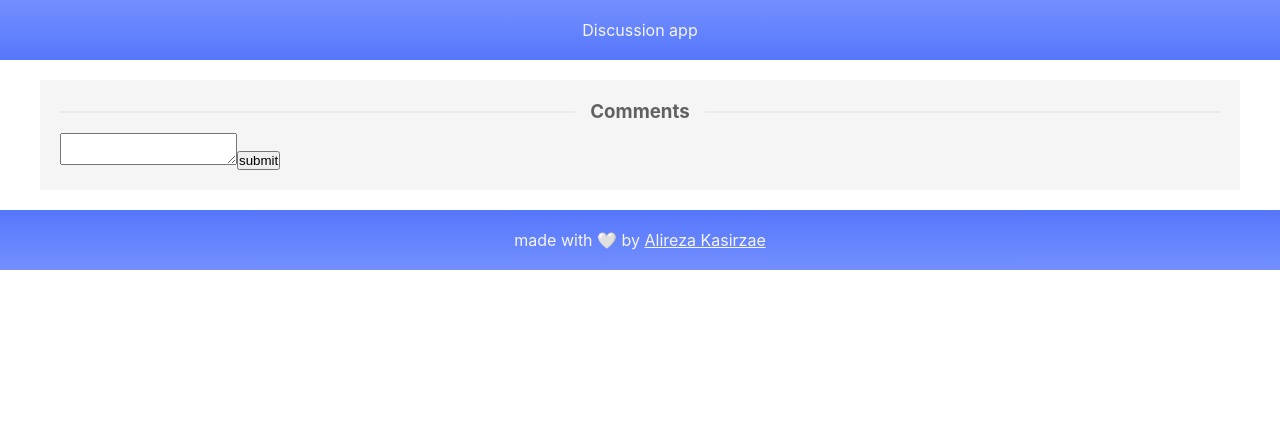
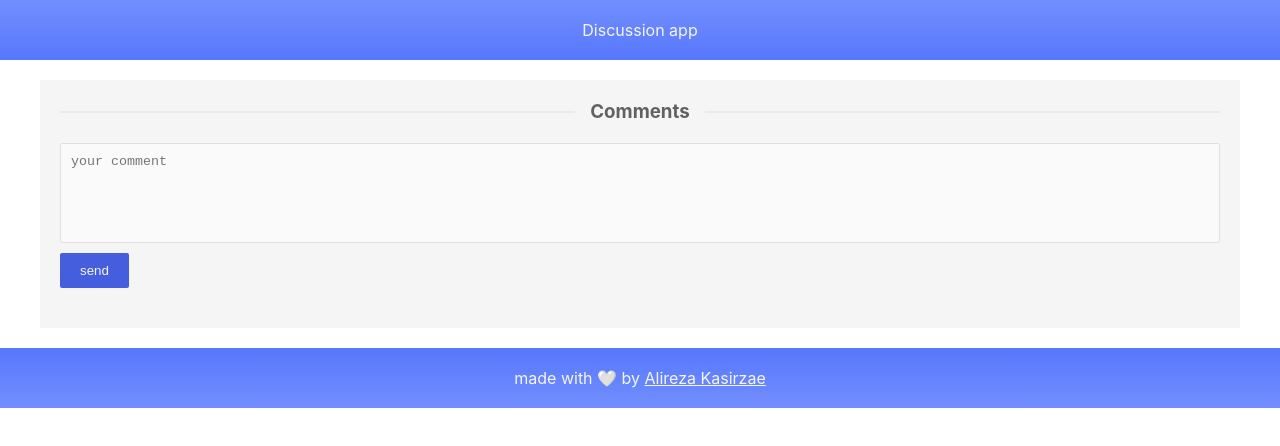
Before and after one commit to alirezakasirzare/discussion, a React (Create React App) app: page / in a window 1280 px wide. Shown: the top 446 px of the page. Built offline with nearby package versions, Linux system fonts and the light colour scheme.

Commit message:
add send comment component

```diff
--- a/src/assets/scss/disussion.scss
+++ b/src/assets/scss/disussion.scss
@@ -9,7 +9,7 @@
   &-title {
     text-align: center;
     position: relative;
-    margin-bottom: 10px;
+    margin-bottom: 20px;
 
     &-text {
       position: relative;
--- /dev/null
+++ b/src/assets/scss/sendComment.scss
@@ -0,0 +1,44 @@
+@import './models/colors.scss';
+
+.send-comment {
+  margin-bottom: 20px;
+
+  &-input {
+    display: block;
+    width: 100%;
+    resize: none;
+    border-radius: 2px;
+    min-height: 100px;
+    padding: 10px;
+    border: 1px solid $grey-300;
+    background-color: $grey-50;
+    margin-bottom: 10px;
+    outline: none;
+    transition: all ease 0.3s;
+
+    &:hover {
+      border: 1px solid $blue-300;
+    }
+
+    &:focus {
+      border: 1px solid $blue-400;
+      box-shadow: 0px 0px 1px 1px $blue-200;
+    }
+  }
+
+  &-btn {
+    display: block;
+    background-color: $grey-100;
+    border-radius: 2px;
+    color: $grey-100;
+    padding: 10px 20px;
+    border: none;
+    background-color: $blue-700;
+    transition: all ease 0.3s;
+    cursor: pointer;
+
+    &:hover {
+      background-color: $blue-500;
+    }
+  }
+}
--- a/src/components/disussion/Disussion.tsx
+++ b/src/components/disussion/Disussion.tsx
@@ -1,6 +1,14 @@
 import '../../assets/scss/disussion.scss';
+import SendComment from './SendComment';
 
 function Disussion(): JSX.Element {
+  // send comment handle
+  function sendComment() {
+    /**
+     * send comment codes will be here
+     */
+  }
+
   return (
     <div className="disussion">
       {/* title */}
@@ -9,10 +17,10 @@ function Disussion(): JSX.Element {
       </h3>
 
       {/* send comment */}
-      <div className="send-comment">
-        <textarea></textarea>
-        <button>submit</button>
-      </div>
+      <SendComment isReply={false} onSend={sendComment} />
+
+      {/* comment list */}
+      {/* <Comment /> */}
     </div>
   );
 }
--- /dev/null
+++ b/src/components/disussion/SendComment.tsx
@@ -0,0 +1,22 @@
+import '../../assets/scss/sendComment.scss';
+
+interface Iprops {
+  isReply: boolean;
+  onSend: React.MouseEventHandler<HTMLButtonElement>;
+}
+
+function SendComment(props: Iprops): JSX.Element {
+  const placeholder = props.isReply ? 'reply' : 'your comment';
+
+  return (
+    <div className="send-comment">
+      <textarea
+        className="send-comment-input"
+        placeholder={placeholder}
+      ></textarea>
+      <button className="send-comment-btn">send</button>
+    </div>
+  );
+}
+
+export default SendComment;
```
